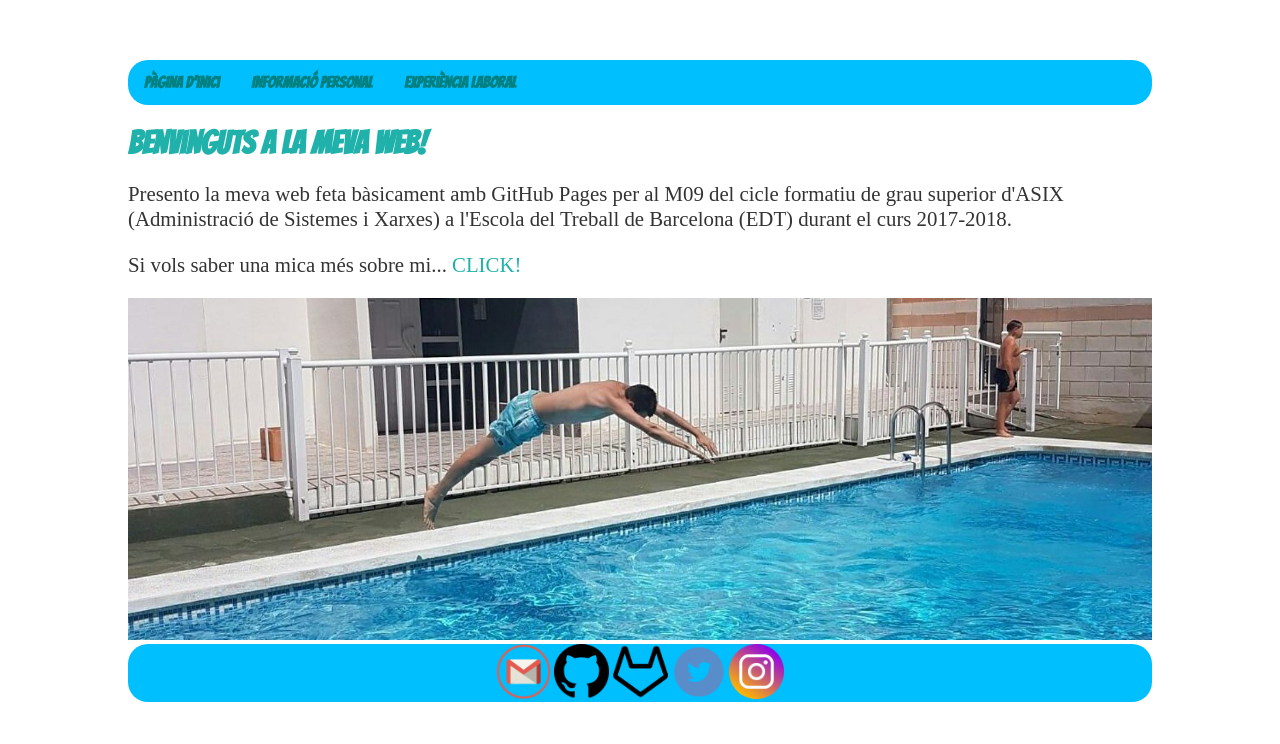
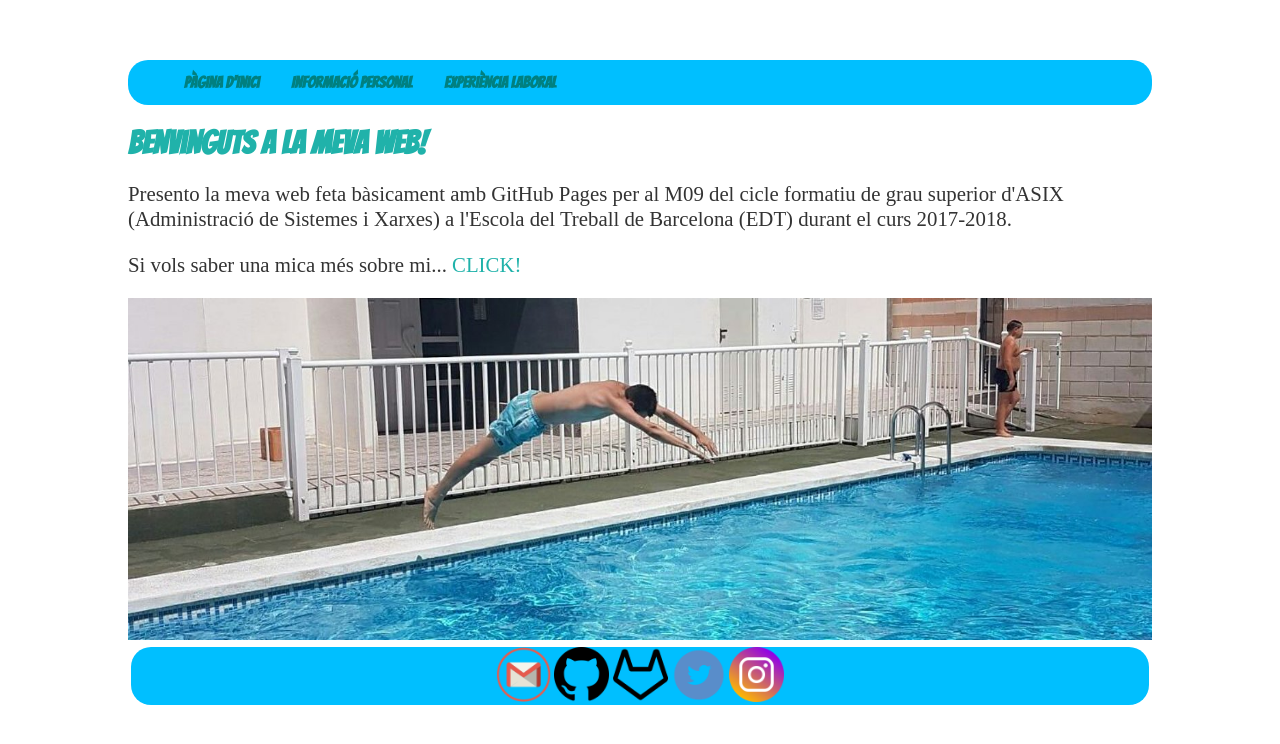
Before and after one commit to isx48102233/isx48102233.github.io, a Jekyll site: the page built from index.html, in a window 1280 px wide. Shown: the top 744 px of the page. Built offline with Jekyll 4.4.1, drawn with Linux system fonts in a browser that asks for light colours.

Commit message:
Update main.css

```diff
--- a/css/main.css
+++ b/css/main.css
@@ -4,12 +4,9 @@
 }
 nav ul, footer {
     font-family: 'Bangers';
-    padding: 0px;
     list-style: none;
     font-weight: bold;
     list-style-type: none;
-    margin: 0;
-    padding: 0;
     overflow: hidden;
     background-color: 	#00BFFF;
     border-radius: 20px 20px 20px 20px;
@@ -39,7 +36,7 @@
 }
 footer {
     text-align: center;
-    margin: auto;
+    margin: 3px;
 }
 img.footer_img {
     width: 55px;
```
